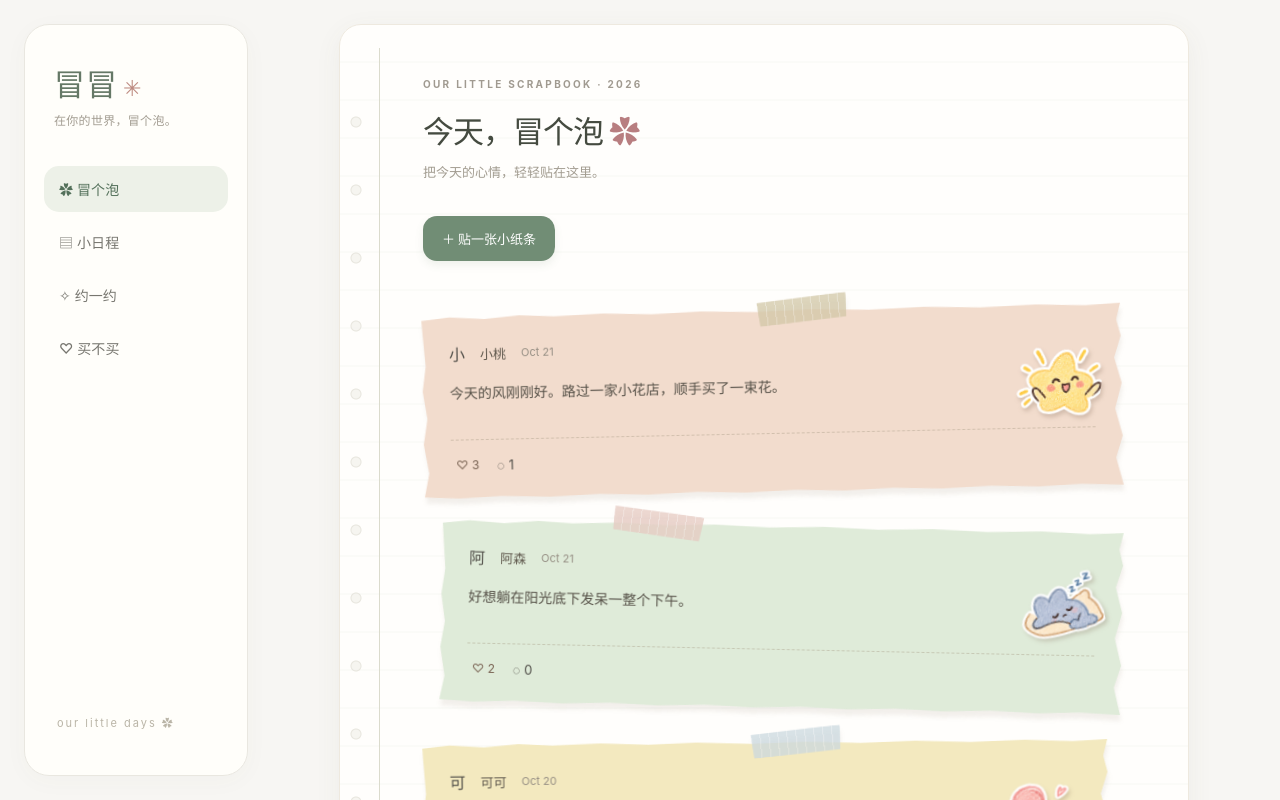
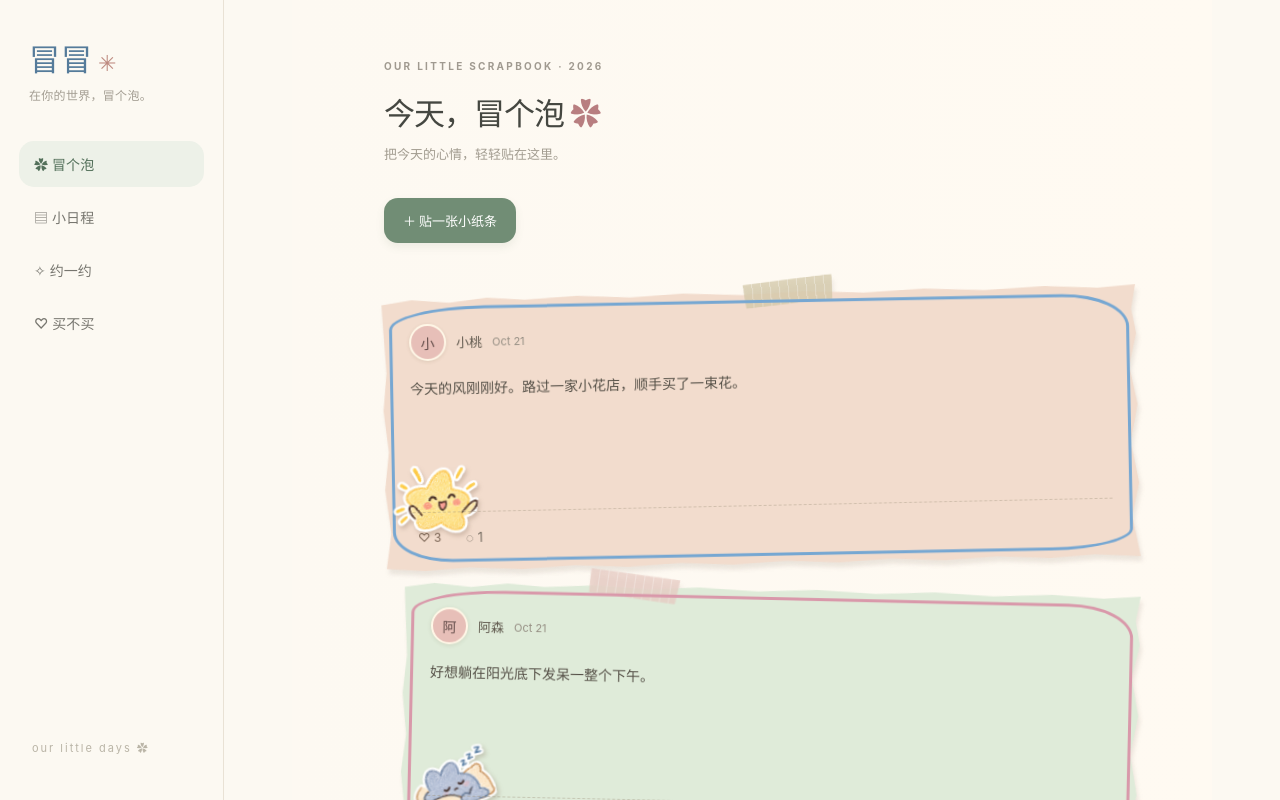
Before and after one commit to duan020915/maomao, a Next.js app in the folder next-app/: page / in a window 1280 px wide. Shown: the top 800 px of the page. Built offline with nearby package versions, Linux system fonts and the light colour scheme.

Commit message:
Match approved crayon journal background, navigation, outlines and comment drawer

```diff
--- a/next-app/app/globals.css
+++ b/next-app/app/globals.css
@@ -16,3 +16,33 @@
 .composer{background:#fffdf8;border-radius:22px;padding:28px;box-shadow:0 22px 70px #302c2545}.composer h2{font-family:inherit;font-size:20px;letter-spacing:-.4px}.mood-grid{gap:8px}.mood-grid button{border-radius:13px;background:#f7f4ec;transition:transform .15s}.mood-grid button:hover{transform:translateY(-2px)}.mood-grid button.picked{background:#edf1e7;border:2px solid #a2b198}.composer textarea{border-radius:12px;font-family:inherit;font-size:14px;line-height:1.7}
 @media(max-width:900px){.journal-shell{gap:12px;padding:12px}.journal-nav{width:180px;padding:25px 11px}.journal{width:calc(100% - 192px);padding:40px 34px 60px 55px}.binding{left:24px}.note-content{padding-right:99px}}
 @media(max-width:750px){body{background:#f9f8f5}.journal-shell{padding:0;display:block}.journal-nav{width:100%;height:auto;position:sticky;top:0;z-index:5;border:0;border-bottom:1px solid #e9e9df;border-radius:0;padding:13px 16px 9px;background:#fffefaed;backdrop-filter:blur(16px);box-shadow:0 2px 15px #5e554809}.brand-mark{font-size:23px;padding:0 5px}.brand-mark span{font-size:15px}.journal-nav nav{margin-top:12px;gap:6px;justify-content:space-between}.journal-nav nav a{font-size:12px;padding:9px 10px;border-radius:10px}.journal-nav nav a:hover{transform:none}.journal{width:calc(100% - 16px);margin:12px 8px 32px;padding:31px 25px 58px 38px;border-radius:19px}.binding{left:16px}.binding:after{display:none}.journal-head h1{font-size:25px}.journal-head p{font-size:12px}.add-note{margin-top:17px}.note-list{gap:29px;margin-top:39px}.paper-note{padding:22px 14px 17px;min-height:150px}.note-content{padding-right:72px}.note-content p{font-size:13px;line-height:1.85}.note-sticker{width:64px;height:64px;right:11px;top:31px}.note-actions{gap:7px}.comment-label input{width:105px}}
+
+/* Refined crayon scrapbook — single confident outlines, no scribble clutter */
+body{background:#faf7f0;color:#47453f}
+.journal-shell{max-width:1540px;gap:0;padding:0;background:#fcf9f2}
+.journal-nav{top:0;height:100vh;border:0;border-right:1px solid #e9e2d5;border-radius:0;background:#fcf9f2;box-shadow:none}
+.journal{width:min(920px,calc(100% - 224px));margin:0 auto;padding:60px 74px 90px 92px;border:0;border-radius:0;background:linear-gradient(90deg,#fdf9f2,#fffaf2);box-shadow:none;overflow:visible}
+.binding{display:none}
+.brand-mark{color:#557b9a;font-weight:800}
+.journal-head h1{color:#454741}
+.note-list{gap:25px}
+.paper-note{cursor:pointer;outline:none;transition:filter .18s ease;filter:drop-shadow(2px 5px 2px #796a5d25)}
+.paper-note:hover{filter:drop-shadow(3px 7px 3px #796a5d37)}
+.paper-note:focus-visible{outline:2px solid #587c9f;outline-offset:7px}
+.paper-note:after{content:"";position:absolute;inset:8px 7px;z-index:0;pointer-events:none;border:3px solid var(--outline,#72a1c5);border-radius:13% 9% 11% 8% / 9% 13% 8% 12%;transform:rotate(.1deg)}
+.paper-0{--outline:#76a7d2}.paper-1{--outline:#d998aa}.paper-2{--outline:#87a993}.paper-3{--outline:#cda36b}
+.paper-note .note-content,.paper-note .note-sticker,.paper-note .note-actions{position:relative;z-index:1}
+.note-meta{gap:10px}
+.user-avatar{width:37px;height:37px;display:inline-flex;align-items:center;justify-content:center;flex-shrink:0;border-radius:50%;background:#e7bfb8;border:2px solid #fff7e7;font-weight:700;font-size:14px;color:#614b48;box-shadow:0 1px 4px #57462a20}
+.note-actions{gap:20px}.note-actions span{font-size:13px;color:#776e63}
+.detail-backdrop{position:fixed;inset:0;z-index:20;background:#342c2161;display:flex;justify-content:flex-end}
+.note-detail{height:100%;width:min(470px,100%);position:relative;overflow:auto;background:#fffaf1;padding:69px 37px 32px;border-left:3px solid #8da9cc;box-shadow:-8px 0 30px #453e3525}
+.detail-close{position:absolute;right:24px;top:19px;background:none;border:0;color:#6f695f;font-size:30px}
+.detail-author{display:flex;gap:12px;align-items:center}.detail-author strong{display:block;font-size:15px}.detail-author small{display:block;font-size:12px;color:#978d81;margin-top:5px}
+.detail-sticker{position:absolute;top:112px;right:33px;width:86px;height:86px;object-fit:contain;transform:rotate(7deg)}
+.detail-body{font-size:16px;line-height:2;padding:32px 100px 30px 0;min-height:146px;white-space:pre-wrap;overflow-wrap:anywhere}
+.detail-stats{border-bottom:1px solid #dfd6c8;padding-bottom:16px;color:#736a60}.note-detail h3{font-size:14px;font-weight:650;margin:26px 0 18px}
+.detail-comments p{line-height:1.8;margin:12px 0;padding:11px 0;border-bottom:1px dashed #e1d7c8;font-size:13px}.detail-comments b{font-weight:700}
+.detail-compose{display:flex;gap:8px;margin-top:25px}.detail-compose input{min-width:0;flex:1;border:1px solid #e4dacf;background:#fffefd;border-radius:12px;padding:12px;font-size:13px}.detail-compose button{border:0;border-radius:12px;background:#8eaa90;color:white;padding:11px 13px;font-size:12px}.detail-compose button:disabled{opacity:.5}
+@media(max-width:900px){.journal{width:calc(100% - 180px);padding:40px 33px 60px 44px}}
+@media(max-width:750px){.journal-nav{height:auto;position:sticky;top:0;border-right:0;border-bottom:1px solid #e9e2d5}.journal{width:100%;margin:0;padding:35px 28px 65px 34px}.note-detail{width:100%;border-left:0;border-top:3px solid #8da9cc}.paper-note:after{inset:7px 5px}}
```
